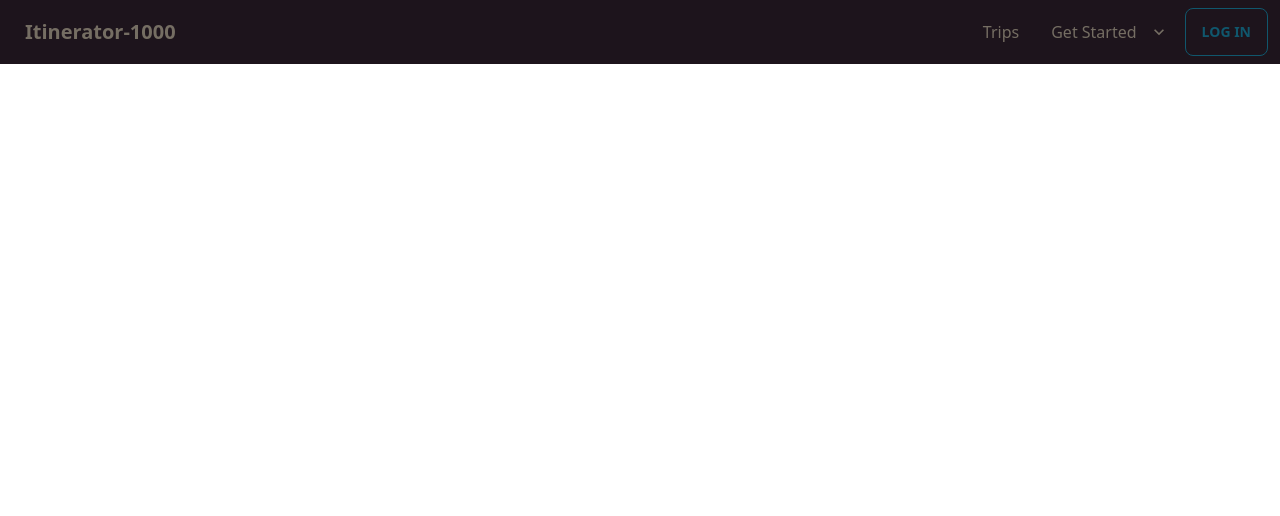
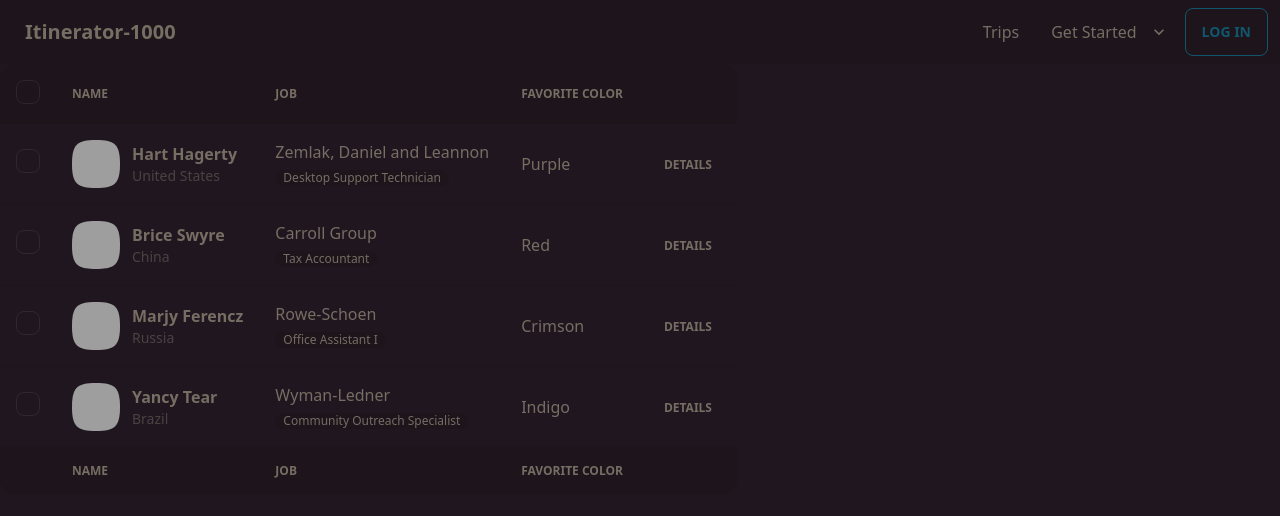
Before and after one commit to water-turtles/itinerator-1000, a React (Vite) app: page /home in a window 1280 px wide. Shown: the top 516 px of the page. Built offline with nearby package versions, Linux system fonts and the light colour scheme; grey boxes are pictures that could not be loaded.

Commit message:
added an outlet and started displaying a table

```diff
--- a/frontend/components/Header.tsx
+++ b/frontend/components/Header.tsx
@@ -1,5 +1,8 @@
+import { Outlet } from 'react-router-dom'
+
 function Header () {
   return (
+    <div>
       <div className="navbar bg-base-200" data-theme="coffee">
         <div className="flex-1">
           <a className="btn btn-ghost normal-case text-xl" href='/home'>Itinerator-1000</a>
@@ -21,6 +24,8 @@
           </ul>
         </div>
       </div>
+      <Outlet />
+    </div>
   )
 }
 
--- /dev/null
+++ b/frontend/components/TripList.tsx
@@ -0,0 +1,157 @@
+function TripList () {
+  return (
+    <div className="overflow-x-auto">
+      <table className="table">
+        {/* head */}
+        <thead>
+          <tr>
+            <th>
+              <label>
+                <input type="checkbox" className="checkbox" />
+              </label>
+            </th>
+            <th>Name</th>
+            <th>Job</th>
+            <th>Favorite Color</th>
+            <th></th>
+          </tr>
+        </thead>
+        <tbody>
+          {/* row 1 */}
+          <tr>
+            <th>
+              <label>
+                <input type="checkbox" className="checkbox" />
+              </label>
+            </th>
+            <td>
+              <div className="flex items-center space-x-3">
+                <div className="avatar">
+                  <div className="mask mask-squircle w-12 h-12">
+                    <img src="/tailwind-css-component-profile-2@56w.png" alt="Avatar Tailwind CSS Component" />
+                  </div>
+                </div>
+                <div>
+                  <div className="font-bold">Hart Hagerty</div>
+                  <div className="text-sm opacity-50">United States</div>
+                </div>
+              </div>
+            </td>
+            <td>
+              Zemlak, Daniel and Leannon
+              <br />
+              <span className="badge badge-ghost badge-sm">Desktop Support Technician</span>
+            </td>
+            <td>Purple</td>
+            <th>
+              <button className="btn btn-ghost btn-xs">details</button>
+            </th>
+          </tr>
+          {/* row 2 */}
+          <tr>
+            <th>
+              <label>
+                <input type="checkbox" className="checkbox" />
+              </label>
+            </th>
+            <td>
+              <div className="flex items-center space-x-3">
+                <div className="avatar">
+                  <div className="mask mask-squircle w-12 h-12">
+                    <img src="/tailwind-css-component-profile-3@56w.png" alt="Avatar Tailwind CSS Component" />
+                  </div>
+                </div>
+                <div>
+                  <div className="font-bold">Brice Swyre</div>
+                  <div className="text-sm opacity-50">China</div>
+                </div>
+              </div>
+            </td>
+            <td>
+              Carroll Group
+              <br />
+              <span className="badge badge-ghost badge-sm">Tax Accountant</span>
+            </td>
+            <td>Red</td>
+            <th>
+              <button className="btn btn-ghost btn-xs">details</button>
+            </th>
+          </tr>
+          {/* row 3 */}
+          <tr>
+            <th>
+              <label>
+                <input type="checkbox" className="checkbox" />
+              </label>
+            </th>
+            <td>
+              <div className="flex items-center space-x-3">
+                <div className="avatar">
+                  <div className="mask mask-squircle w-12 h-12">
+                    <img src="/tailwind-css-component-profile-4@56w.png" alt="Avatar Tailwind CSS Component" />
+                  </div>
+                </div>
+                <div>
+                  <div className="font-bold">Marjy Ferencz</div>
+                  <div className="text-sm opacity-50">Russia</div>
+                </div>
+              </div>
+            </td>
+            <td>
+              Rowe-Schoen
+              <br />
+              <span className="badge badge-ghost badge-sm">Office Assistant I</span>
+            </td>
+            <td>Crimson</td>
+            <th>
+              <button className="btn btn-ghost btn-xs">details</button>
+            </th>
+          </tr>
+          {/* row 4 */}
+          <tr>
+            <th>
+              <label>
+                <input type="checkbox" className="checkbox" />
+              </label>
+            </th>
+            <td>
+              <div className="flex items-center space-x-3">
+                <div className="avatar">
+                  <div className="mask mask-squircle w-12 h-12">
+                    <img src="/tailwind-css-component-profile-5@56w.png" alt="Avatar Tailwind CSS Component" />
+                  </div>
+                </div>
+                <div>
+                  <div className="font-bold">Yancy Tear</div>
+                  <div className="text-sm opacity-50">Brazil</div>
+                </div>
+              </div>
+            </td>
+            <td>
+              Wyman-Ledner
+              <br />
+              <span className="badge badge-ghost badge-sm">Community Outreach Specialist</span>
+            </td>
+            <td>Indigo</td>
+            <th>
+              <button className="btn btn-ghost btn-xs">details</button>
+            </th>
+          </tr>
+        </tbody>
+        {/* foot */}
+        <tfoot>
+          <tr>
+            <th></th>
+            <th>Name</th>
+            <th>Job</th>
+            <th>Favorite Color</th>
+            <th></th>
+          </tr>
+        </tfoot>
+
+      </table>
+    </div>
+  )
+}
+
+export default TripList
--- a/frontend/pages/LandingLoggedIn.tsx
+++ b/frontend/pages/LandingLoggedIn.tsx
@@ -1,7 +1,9 @@
+import TripList from '../components/TripList'
+
 const LandingLoggedIn: React.FC = () => {
   return (
     <div>
-      Testing testing
+    <TripList/>
     </div>
   )
 }
--- a/tailwind.config.js
+++ b/tailwind.config.js
@@ -3,5 +3,8 @@
   theme: {
     extend: {}
   },
-  plugins: [require('daisyui')]
+  plugins: [require('daisyui')],
+  daisyui: {
+    themes: ['coffee']
+  }
 }
```
Lines whose indentation alone changed are shown as unchanged.
